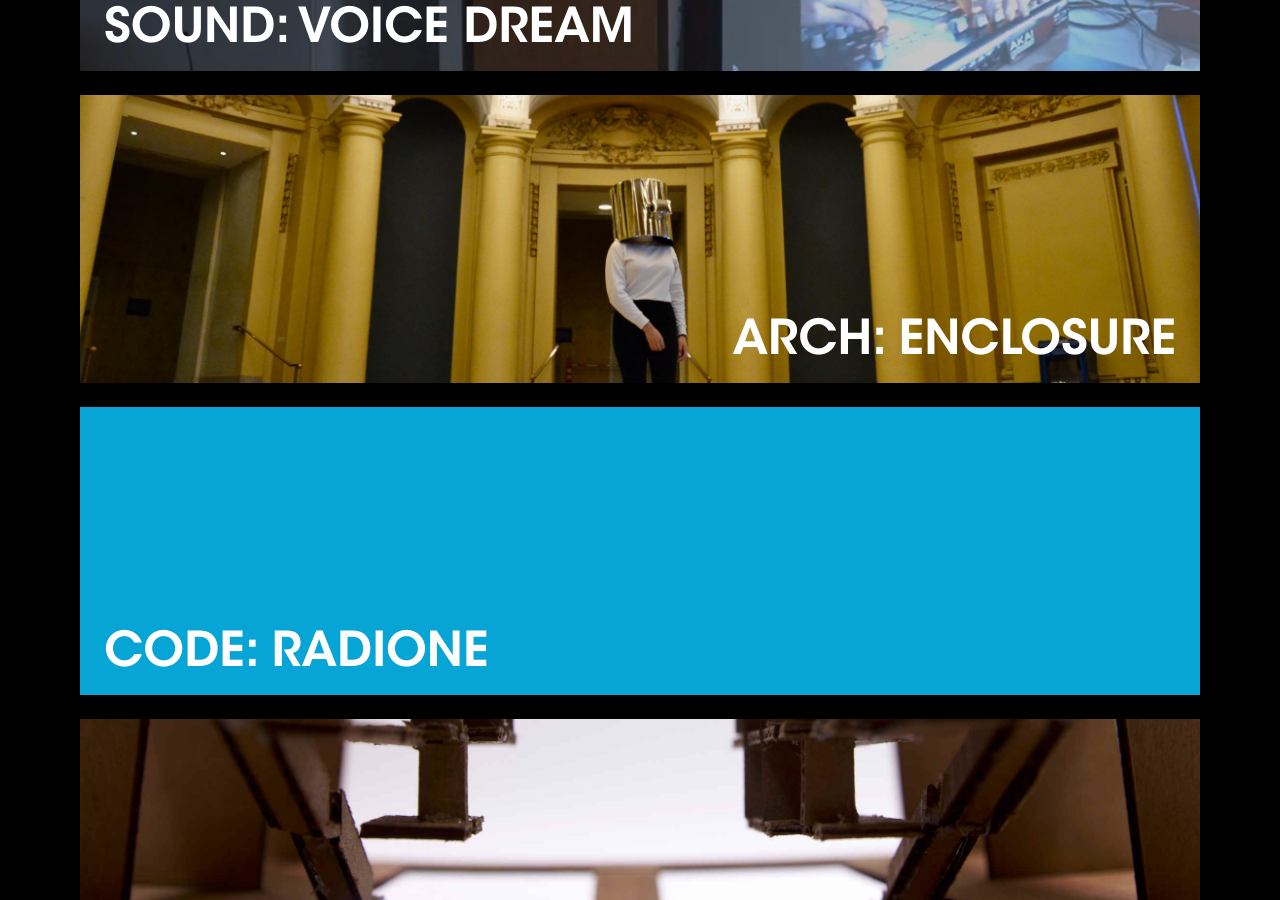
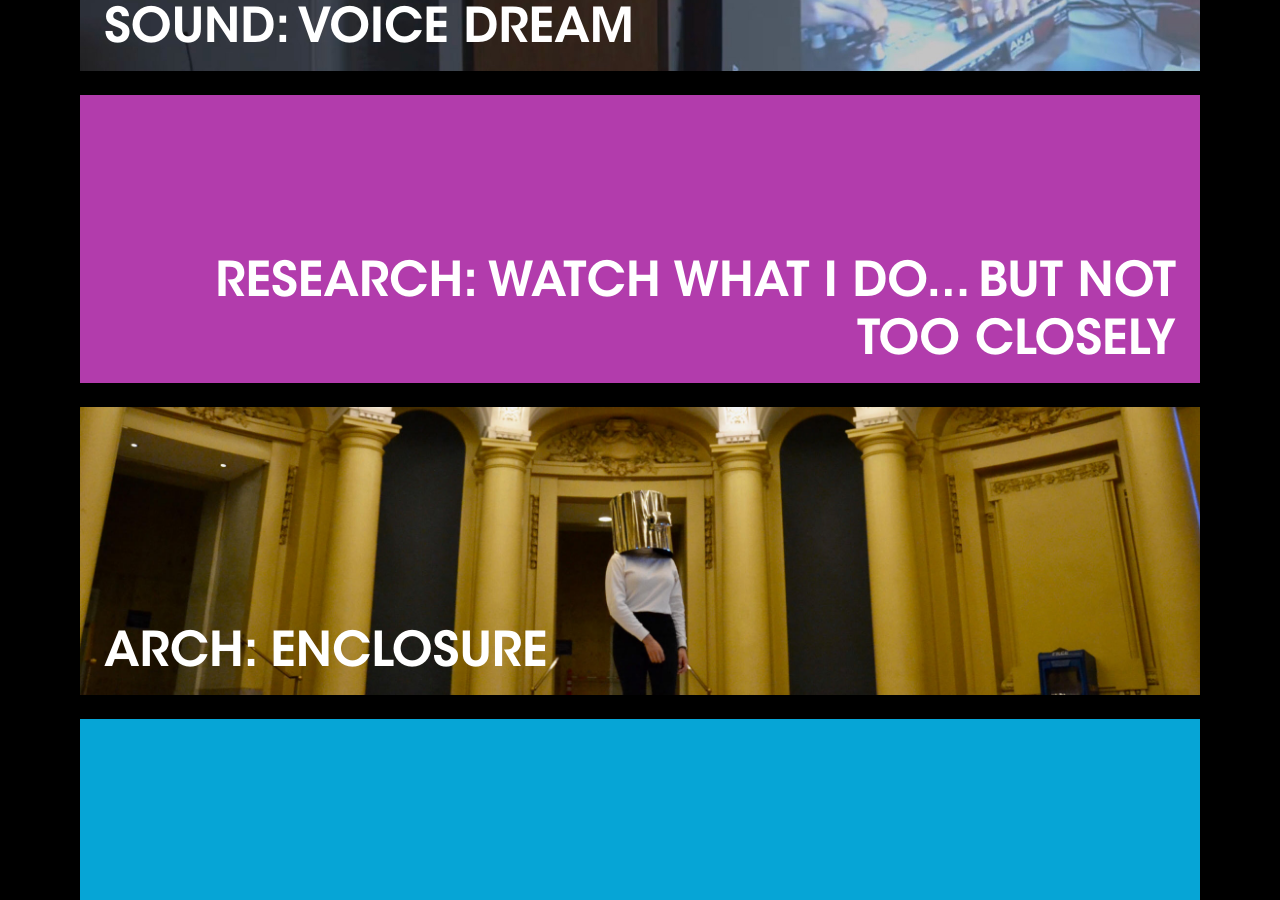
Before and after one commit to brndncn/brndncn.github.io, a Jekyll site: the page built from index.html, in a window 1280 px wide and 900 px high, scrolled down 777 px. Built offline with Jekyll 4.4.1, drawn with Linux system fonts in a browser that asks for light colours; some web fonts are replaced.

Commit message:
Add summer 2019 research

```diff
--- a/index.html
+++ b/index.html
@@ -64,6 +64,23 @@ function toggle(selector) {
 					<p>
 					You can watch the entire concert <a href="https://www.youtube.com/watch?v=ac0GrSG5IKU" target="_blank">here</a>.
 					<i>Voice Dream</i> starts at approximately 9:05.
+					</p>
+				</div>
+			</div>
+
+			<div class="layout_block frontpage">
+				<div class="frontpage_header" style="background: #b23cac;" onclick="toggle('#details_summer_2019');">
+					<h1 class="frontpage_title" style="">
+						RESEARCH: WATCH WHAT I DO... BUT NOT TOO CLOSELY
+					</h1>
+				</div>
+				<div id="details_summer_2019" class="frontpage_details">
+					<p>
+					I spent a summer at the Carnegie Mellon School of Computer Science working in the Institute for Software Research and the Human Computer Interaction Institute with Toby Jia-Jun Li and Brad A. Myers.
+					My research was focused on preserving privacy while sharing GUI-based programming-by-demonstration scripts.
+					</p>
+					<p>
+					You can view the end-of-program poster <a href="/assets/pdf/summer_2019_poster.pdf">here</a>.
 					</p>
 				</div>
 			</div>
```
Also changed, not shown: 1 other file.
